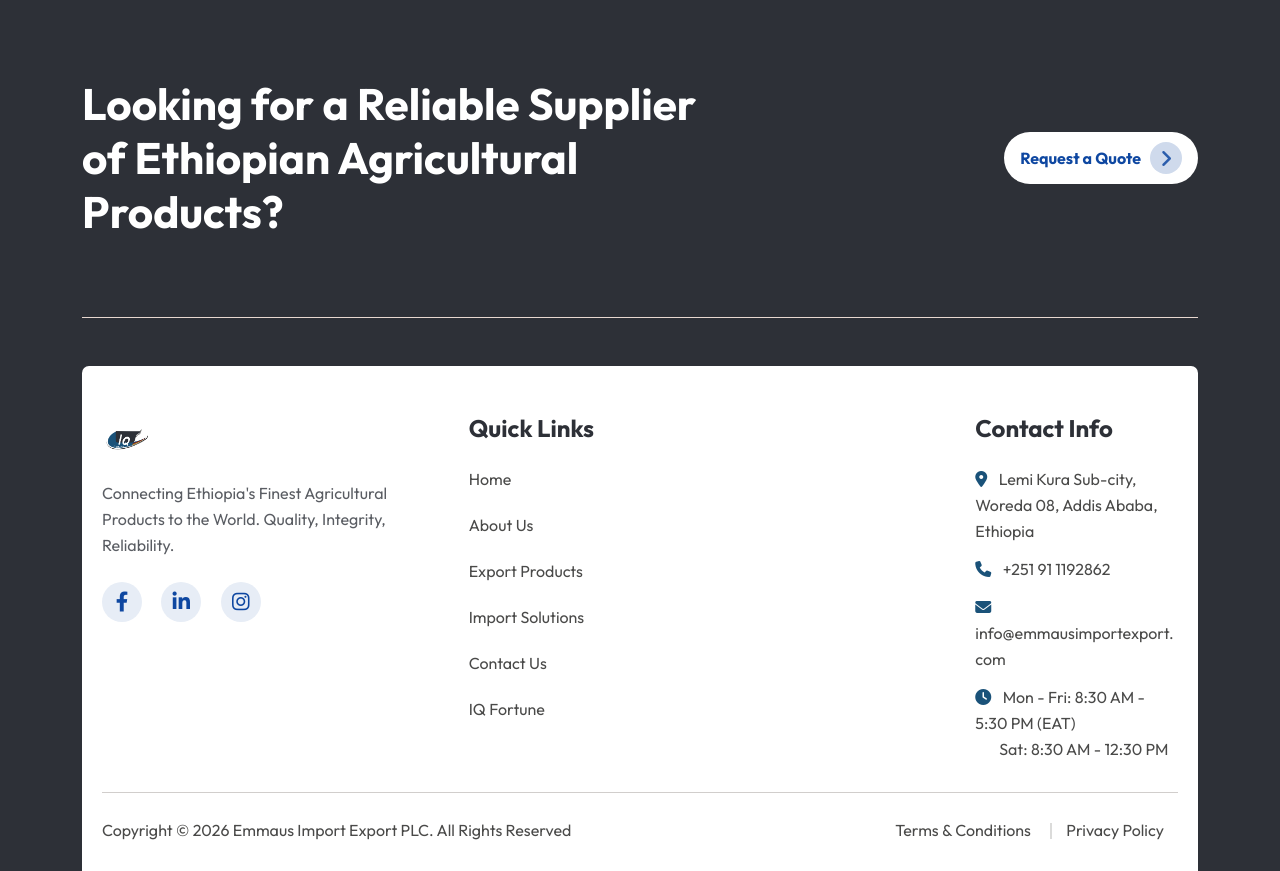
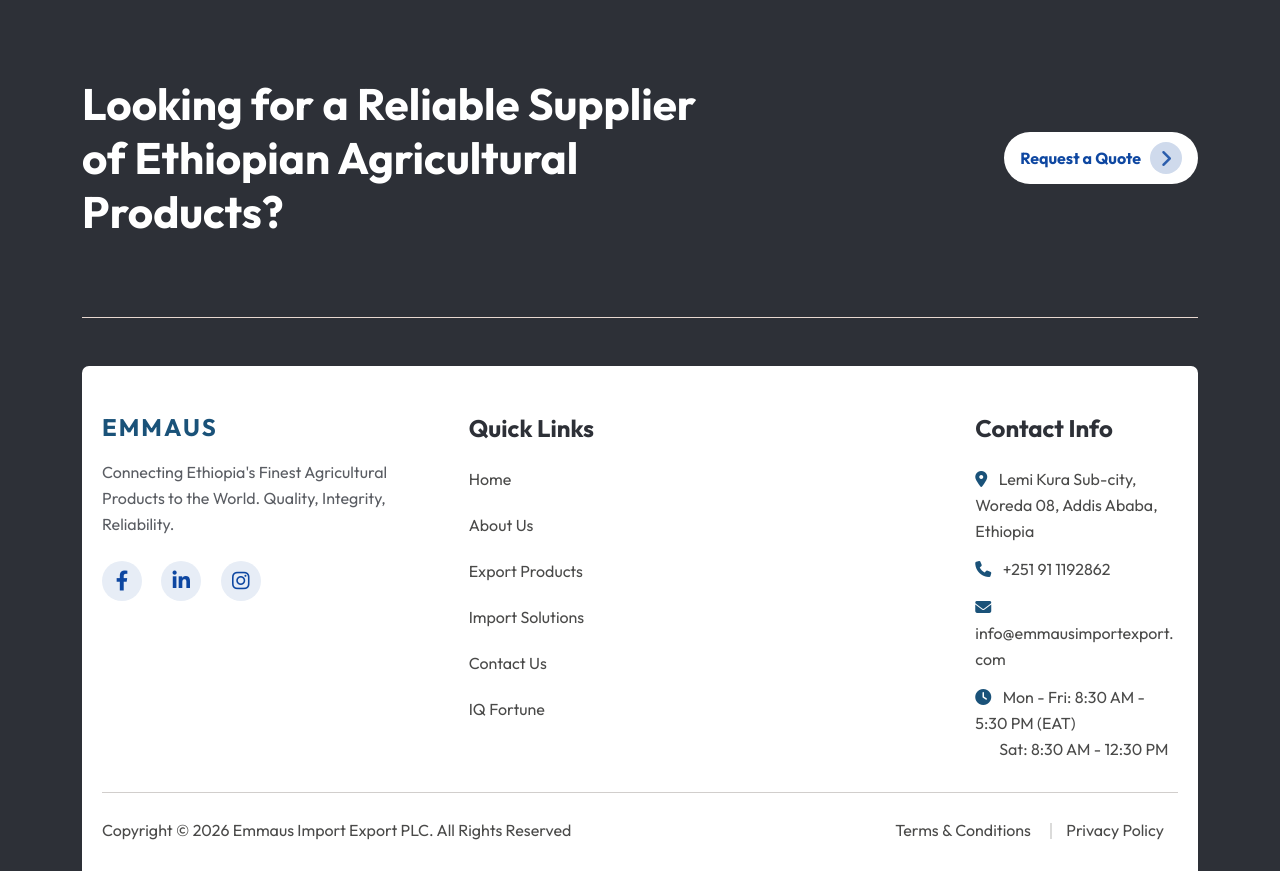
Before and after one commit to eyotomtomm/emmaus-export, a Django app: page / in a window 1280 px wide. Shown: the part 5216-6087 px from the top of the page. Run offline with Django 5.2, Linux system fonts and the light colour scheme; parts of the project's set-up code (start-up, migrations or seed data) failed here and were passed over; some libraries are stand-ins or nearby versions; some web fonts are replaced.

Commit message:
Replace logo image with EMMAUS text across header, footer, and mobile menu

```diff
--- a/emmaus/templates/landing.html
+++ b/emmaus/templates/landing.html
@@ -15,7 +15,7 @@
    <div class="ca-offcanvas-wrapper">
       <div class="ca-offcanvas-header d-flex justify-content-between align-items-center mb-40">
          <div class="ca-offcanvas-logo">
-            <a href="{% url 'pages:dashboard' %}"><img src="{% static 'images/logo/emmaus-logo.png' %}" alt="Emmaus" style="max-height:40px;"></a>
+            <a href="{% url 'pages:dashboard' %}" style="font-size:22px;font-weight:700;color:#1a5279;text-decoration:none;">EMMAUS</a>
          </div>
          <div class="ca-offcanvas-close">
             <button class="ca-offcanvas-close-toggle"><i class="fal fa-times"></i></button>
--- a/emmaus/templates/partials/footer.html
+++ b/emmaus/templates/partials/footer.html
@@ -26,8 +26,7 @@
                     <div class="col-xl-4 col-md-6 mb-30">
                         <div class="ca-footer widget-1">
                             <div class="ca-ft-logo">
-                                <a href="{% url 'pages:dashboard' %}"><img
-                                        src="{% static 'images/logo/emmaus-logo.png' %}" alt="Emmaus Import Export PLC" style="max-height: 50px;"></a>
+                                <a href="{% url 'pages:dashboard' %}" style="font-size:24px;font-weight:700;color:#1a5279;text-decoration:none;letter-spacing:2px;">EMMAUS</a>
                             </div>
                             <div class="ca-ft-content ca-ft-content-3 mb-24">
                                 <p class="pt-16">Connecting Ethiopia's Finest Agricultural Products to the World. Quality, Integrity, Reliability.</p>
--- a/emmaus/templates/partials/header.html
+++ b/emmaus/templates/partials/header.html
@@ -6,8 +6,7 @@
             <div class="col-xl-3 col-lg col-md-6 col-6">
                 <!-- emmaus logo -->
                 <div class="ca-logo">
-                    <a href="{% url 'pages:dashboard' %}"><img
-                            src="{% static 'images/logo/emmaus-logo.png' %}" alt="Emmaus Import Export PLC" style="max-height: 50px;"></a>
+                    <a href="{% url 'pages:dashboard' %}" style="font-size:24px;font-weight:700;color:#1a5279;text-decoration:none;letter-spacing:2px;">EMMAUS</a>
                 </div>
             </div>
             <div class="col-xl-6 col-lg-7 d-none d-lg-block">
```
